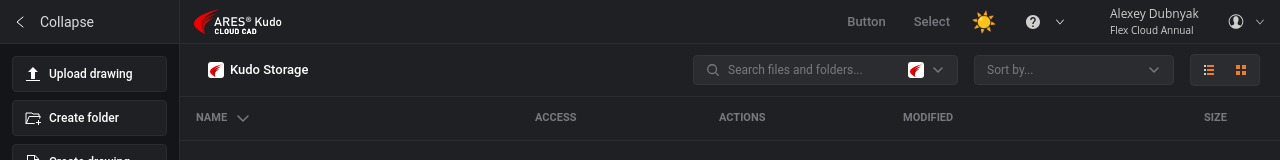
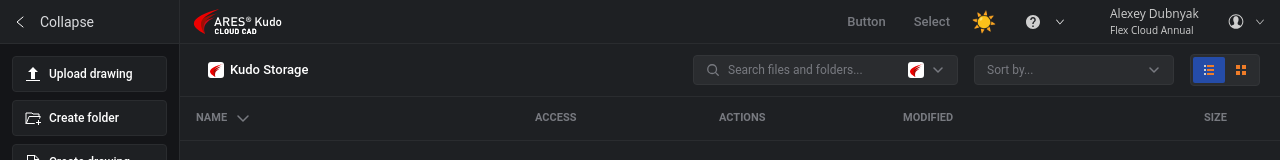
Before and after one commit to alexeydubnyak-graebert/kudo, a React (Vite) app: page / in a window 1280 px wide. Shown: the top 160 px of the page. Built offline with nearby package versions, Linux system fonts and the light colour scheme.

Commit message:
fix: сделано активное состояние табов более заметным - primary фон и on-primary текст

```diff
--- a/src/components/FileBrowser/FileBrowser.css
+++ b/src/components/FileBrowser/FileBrowser.css
@@ -68,7 +68,8 @@
 }
 
 .file-browser-page__view-tabs .tab--active {
-    background: var(--surface-sidebar);
+    background: var(--foundation-primary);
+    color: var(--text-on-primary);
 }
 
 .file-browser-page__content {
--- a/src/components/Tab/Tab.css
+++ b/src/components/Tab/Tab.css
@@ -37,14 +37,14 @@
 }
 
 .tab--active {
-    background: var(--surface-sidebar);
-    color: var(--text-primary);
-    border-color: var(--border-default);
+    background: var(--foundation-primary);
+    color: var(--text-on-primary);
+    border-color: var(--foundation-primary);
 }
 
 .tab--active:hover {
-    background: var(--surface-sidebar);
-    border-color: var(--border-default);
+    background: var(--button-primary-hover);
+    border-color: var(--button-primary-hover);
 }
 
 .tab--disabled {
@@ -75,7 +75,7 @@
 }
 
 .tab--active .tab__icon {
-    color: var(--text-primary);
+    color: var(--text-on-primary);
 }
 
 .tab__label {
@@ -143,5 +143,6 @@
 }
 
 .tab-group .tab--active {
-    background: var(--surface-sidebar);
+    background: var(--foundation-primary);
+    color: var(--text-on-primary);
 }
```
